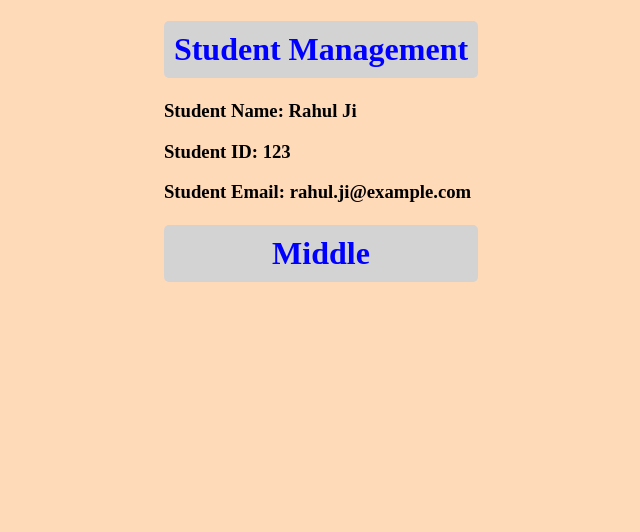
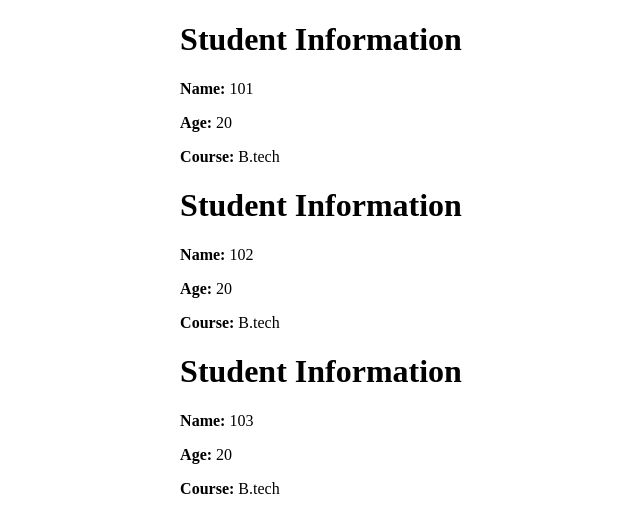
Before and after one commit to Player1205/OpenPractice, a React (Vite) app in the folder react/React01/: page / in a window 1280 px wide. Shown: the top 532 px of the page, without its empty margins (319-959 px from the left). Built offline with nearby package versions, Linux system fonts and the light colour scheme.

Commit message:
used map for studentcomponent

```diff
--- a/react/React01/src/App.css
+++ b/react/React01/src/App.css
@@ -1,12 +1,184 @@
-body{
-    margin: 0;
-    padding: 0;
-    background-color: peachpuff;
+.counter {
+  font-size: 16px;
+  padding: 5px 10px;
+  border-radius: 5px;
+  color: var(--accent);
+  background: var(--accent-bg);
+  border: 2px solid transparent;
+  transition: border-color 0.3s;
+  margin-bottom: 24px;
+
+  &:hover {
+    border-color: var(--accent-border);
+  }
+  &:focus-visible {
+    outline: 2px solid var(--accent);
+    outline-offset: 2px;
+  }
 }
-h1{
+
+.hero {
+  position: relative;
+
+  .base,
+  .framework,
+  .vite {
+    inset-inline: 0;
+    margin: 0 auto;
+  }
+
+  .base {
+    width: 170px;
+    position: relative;
+    z-index: 0;
+  }
+
+  .framework,
+  .vite {
+    position: absolute;
+  }
+
+  .framework {
+    z-index: 1;
+    top: 34px;
+    height: 28px;
+    transform: perspective(2000px) rotateZ(300deg) rotateX(44deg) rotateY(39deg)
+      scale(1.4);
+  }
+
+  .vite {
+    z-index: 0;
+    top: 107px;
+    height: 26px;
+    width: auto;
+    transform: perspective(2000px) rotateZ(300deg) rotateX(40deg) rotateY(39deg)
+      scale(0.8);
+  }
+}
+
+#center {
+  display: flex;
+  flex-direction: column;
+  gap: 25px;
+  place-content: center;
+  place-items: center;
+  flex-grow: 1;
+
+  @media (max-width: 1024px) {
+    padding: 32px 20px 24px;
+    gap: 18px;
+  }
+}
+
+#next-steps {
+  display: flex;
+  border-top: 1px solid var(--border);
+  text-align: left;
+
+  & > div {
+    flex: 1 1 0;
+    padding: 32px;
+    @media (max-width: 1024px) {
+      padding: 24px 20px;
+    }
+  }
+
+  .icon {
+    margin-bottom: 16px;
+    width: 22px;
+    height: 22px;
+  }
+
+  @media (max-width: 1024px) {
+    flex-direction: column;
     text-align: center;
-    color: blue;
-    background-color: lightgray;
-    padding: 10px;
-    border-radius: 5px;
+  }
 }
+
+#docs {
+  border-right: 1px solid var(--border);
+
+  @media (max-width: 1024px) {
+    border-right: none;
+    border-bottom: 1px solid var(--border);
+  }
+}
+
+#next-steps ul {
+  list-style: none;
+  padding: 0;
+  display: flex;
+  gap: 8px;
+  margin: 32px 0 0;
+
+  .logo {
+    height: 18px;
+  }
+
+  a {
+    color: var(--text-h);
+    font-size: 16px;
+    border-radius: 6px;
+    background: var(--social-bg);
+    display: flex;
+    padding: 6px 12px;
+    align-items: center;
+    gap: 8px;
+    text-decoration: none;
+    transition: box-shadow 0.3s;
+
+    &:hover {
+      box-shadow: var(--shadow);
+    }
+    .button-icon {
+      height: 18px;
+      width: 18px;
+    }
+  }
+
+  @media (max-width: 1024px) {
+    margin-top: 20px;
+    flex-wrap: wrap;
+    justify-content: center;
+
+    li {
+      flex: 1 1 calc(50% - 8px);
+    }
+
+    a {
+      width: 100%;
+      justify-content: center;
+      box-sizing: border-box;
+    }
+  }
+}
+
+#spacer {
+  height: 88px;
+  border-top: 1px solid var(--border);
+  @media (max-width: 1024px) {
+    height: 48px;
+  }
+}
+
+.ticks {
+  position: relative;
+  width: 100%;
+
+  &::before,
+  &::after {
+    content: '';
+    position: absolute;
+    top: -4.5px;
+    border: 5px solid transparent;
+  }
+
+  &::before {
+    left: 0;
+    border-left-color: var(--border);
+  }
+  &::after {
+    right: 0;
+    border-right-color: var(--border);
+  }
+}
--- a/react/React01/src/App.jsx
+++ b/react/React01/src/App.jsx
@@ -1,15 +1,36 @@
-import { useState } from 'react'
 import './App.css'
-import Student from './components/Student'
+import StudentComponent from './components/StudentComponent.jsx'
 
 function App() {
-  const [count, setCount] = useState(0)
+ const studentinformation = [
+  {
+   name : "101",
+   age : 20,
+   course : "B.tech"
+  },
+  {
+   name : "102",
+   age : 20,
+   course : "B.tech"
+  },
+  {
+   name : "103",
+   age : 20,
+   course : "B.tech"
+  }
+ ];
 
   return (
     <>
-     <h1>Student Management</h1>
-     <Student name = "Rahul Ji" id = "123" email = "rahul.ji@example.com">Middle</Student>
-  </>
+      {studentinformation.map((student, index) => (
+        <StudentComponent
+          key={index}
+          name={student.name}
+          age={student.age}
+          course={student.course}
+        />
+      ))}
+    </>
   )
 }
 
--- a/react/React01/src/components/Student.jsx
+++ /dev/null
@@ -1,14 +0,0 @@
-import React from 'react'
-
-const Student = (props) => {
-  return (
-    <div>
-    <h3>Student Name: {props.name}</h3>
-    <h3>Student ID: {props.id}</h3>
-    <h3>Student Email: {props.email}</h3>
-    <h1>{props.children}</h1>
-    </div>
-  )
-}
-
-export default Student
--- /dev/null
+++ b/react/React01/src/components/StudentComponent.jsx
@@ -0,0 +1,20 @@
+const StudentComponent = ({ name, age, course, children }) => {
+  return (
+    <div>
+      {children}
+      <h1>Student Information</h1>
+      <p>
+        <strong>Name:</strong> {name}
+      </p>
+      <p>
+        <strong>Age:</strong> {age}
+      </p>
+      <p>
+        <strong>Course:</strong> {course}
+      </p>
+      {children}
+    </div>
+  )
+}
+
+export default StudentComponent
```
